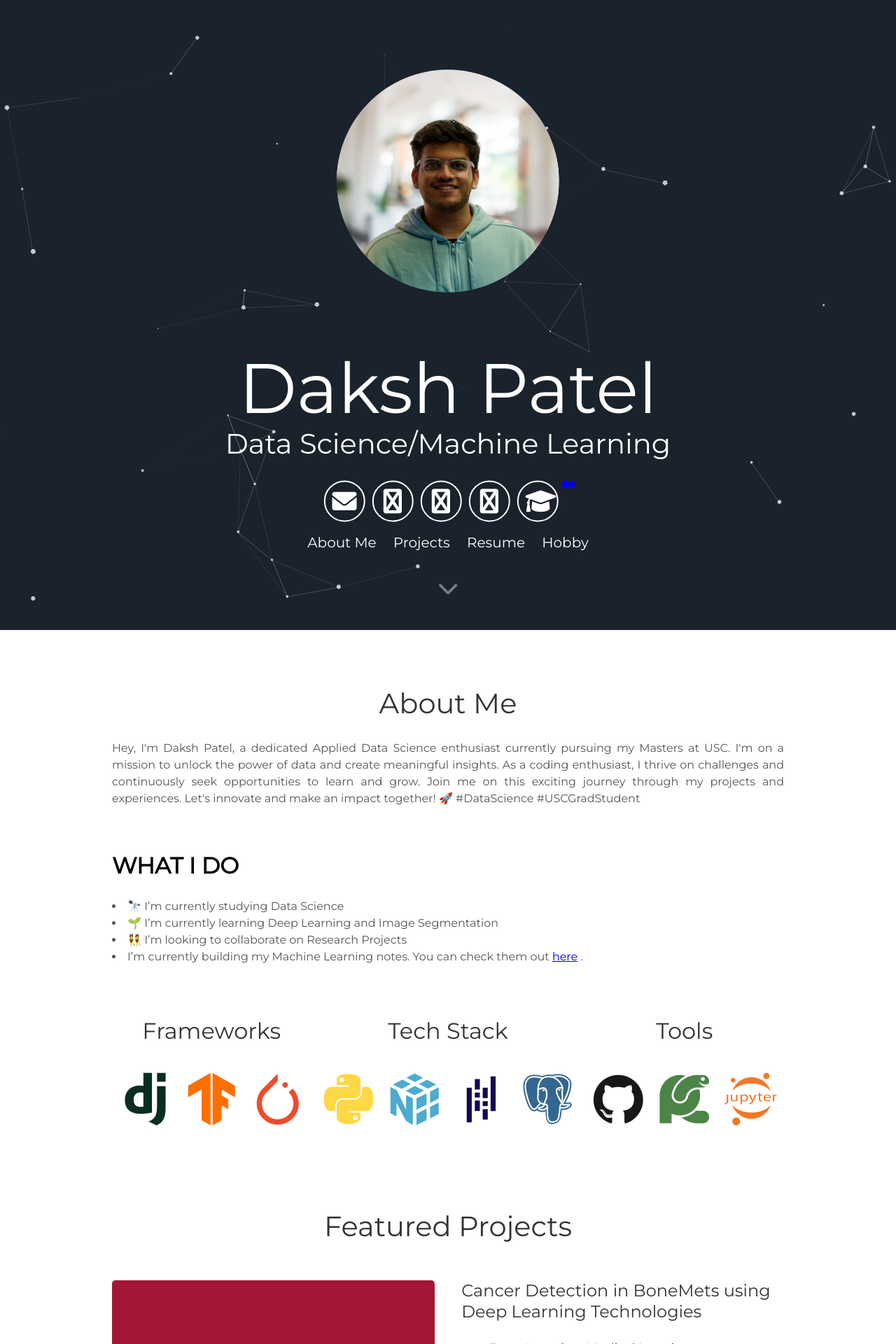
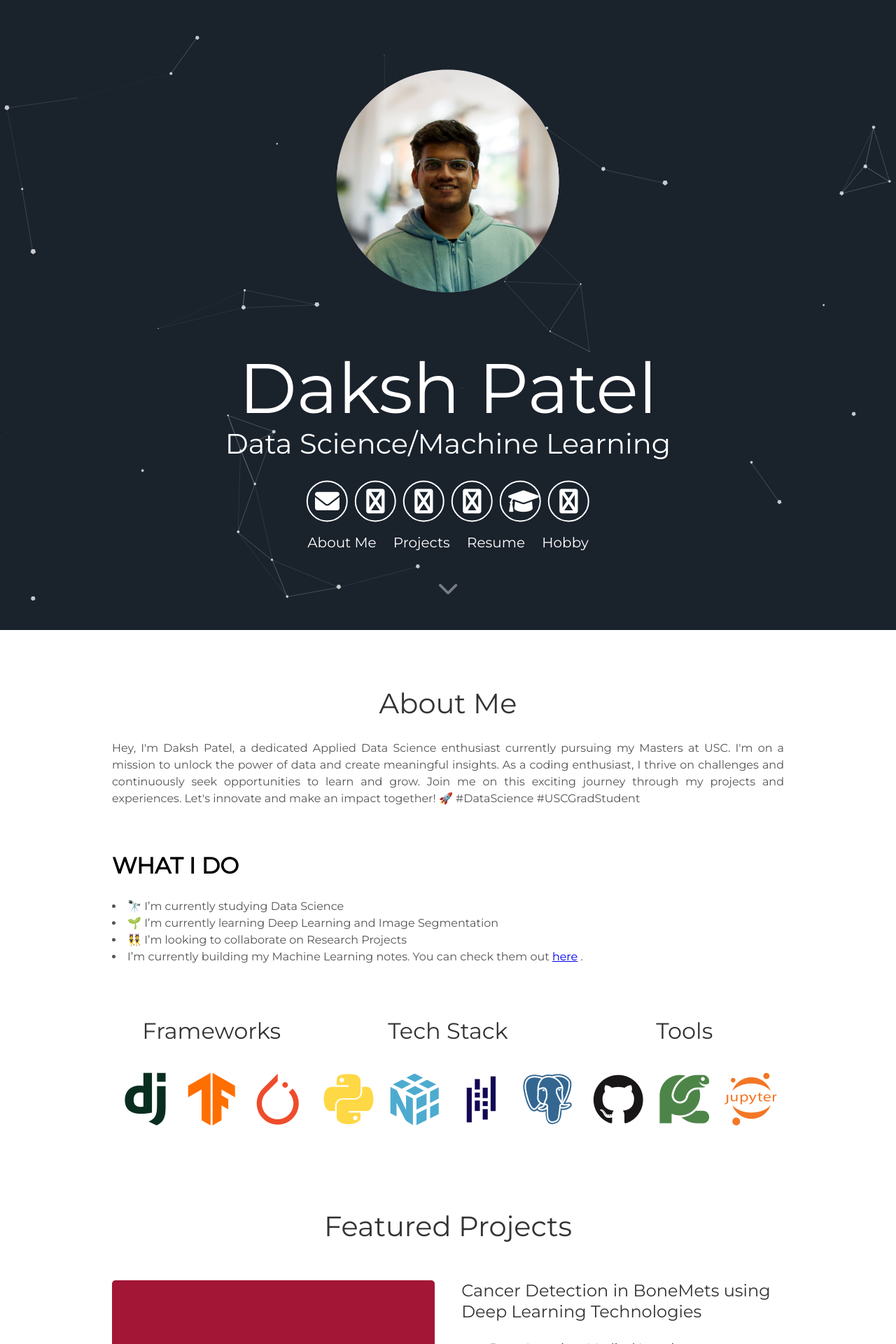
Before and after one commit to helloitsdaksh/portfolio, a Jekyll site: the page built from index.html, in a window 1280 px wide. Shown: the top 1920 px of the page at 70% size. Built offline with Jekyll 4.4.1, drawn with Linux system fonts in a browser that asks for light colours.

Commit message:
changed projects

```diff
--- a/_includes/header.html
+++ b/_includes/header.html
@@ -14,7 +14,7 @@
         <a aria-label="My Instagram" target="_blank" href="https://www.instagram.com/pixels_to_memories"><i class="icon fa fa-instagram" aria-hidden="true"></i></a>
         <a aria-label="My LinkedIn" target="_blank" href="https://linkedin.com/in/iamdaksh/"><i class="icon fa fa-linkedin" aria-hidden="true"></i></a>
         <a aria-label="My Google Scholar" target="_blank" href="https://scholar.google.com/citations?user=tjIlRlEAAAAJ&hl=en&oi=ao"><i class="icon fa fa-graduation-cap" aria-hidden="true"></i></a>
-        <a aria-label="My Medium" target="_blank" href="https://medium.com/@helloitsdaksh007"><i class="fab fa-medium" aria-hidden="true"></i>
+        <a aria-label="My Medium" target="_blank" href="https://medium.com/@helloitsdaksh007"><i class="icon fa fa-medium" aria-hidden="true"></i>
 
       </div>
       <div class="header-links">
```
